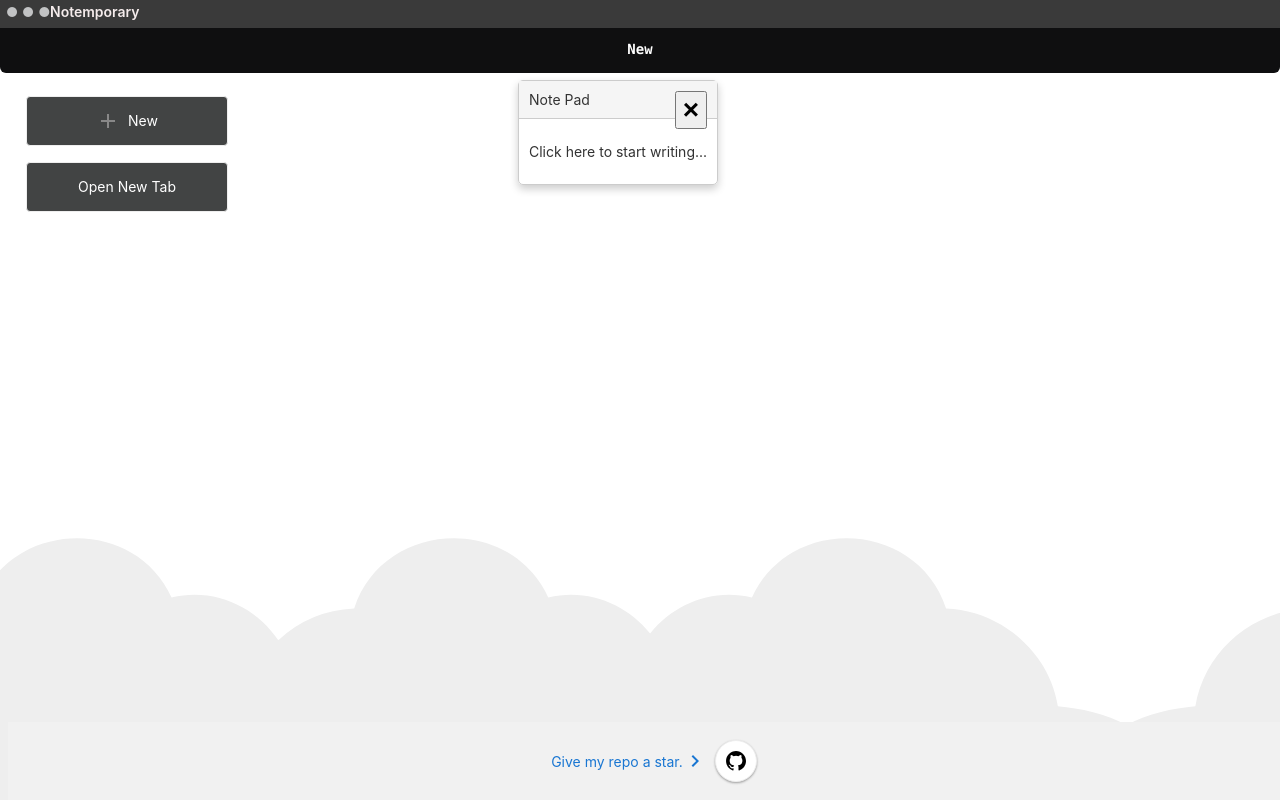
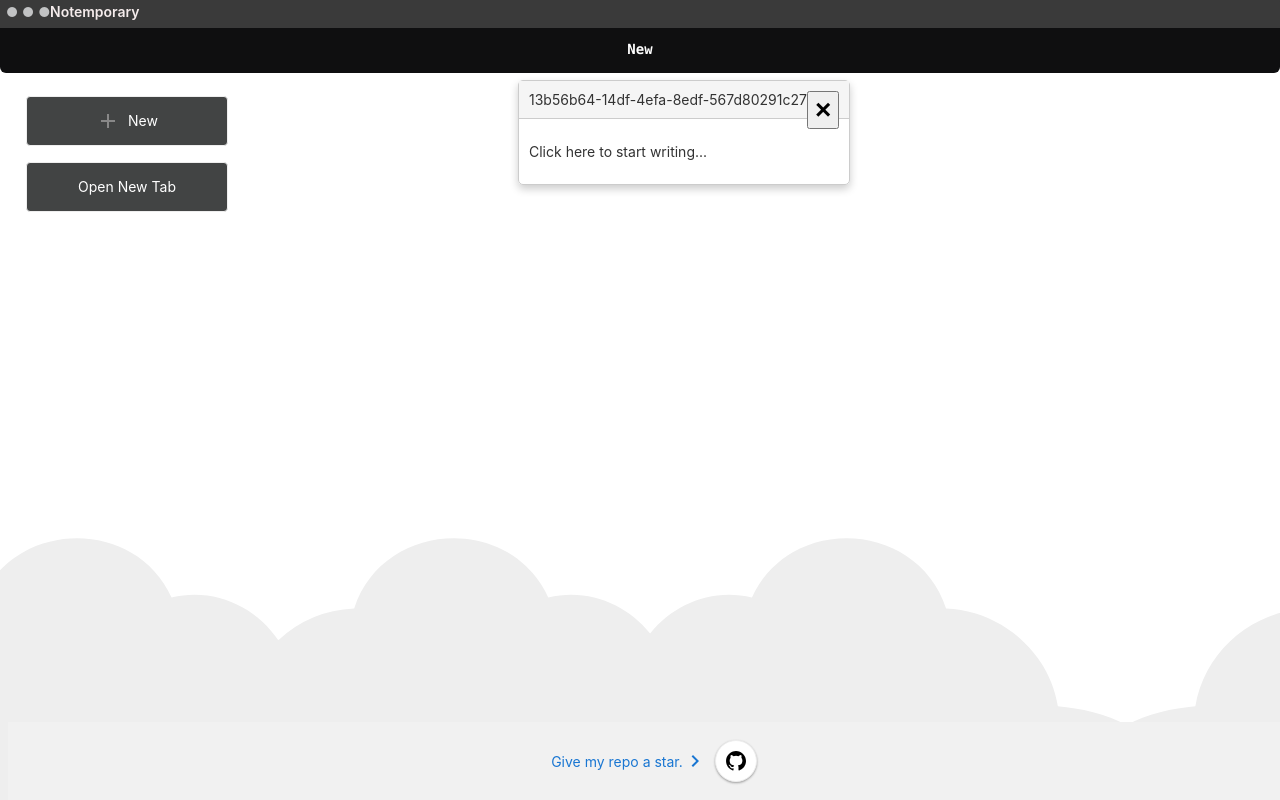
Before and after one commit to SaileshBK/Notemporary, an Angular app: page / in a window 1280 px wide. Both pictures are taken after a click on the button "New". Built offline with nearby package versions, Linux system fonts and the light colour scheme.

Commit message:
feat(update): Now showing id to track each card

```diff
--- a/src/app/editor/main-pad/main-pad.component.html
+++ b/src/app/editor/main-pad/main-pad.component.html
@@ -1,7 +1,7 @@
 <div *ngFor="let pad of pads">
   <div class="card" appDraggable *ngIf="pad.visible">
     <div class="card-header">
-      Note Pad
+      {{ pad.id }}
       <button type="button" class="close" aria-label="Close" (click)="closeCard()">
         <span aria-hidden="true">&times;</span>
       </button>
```
